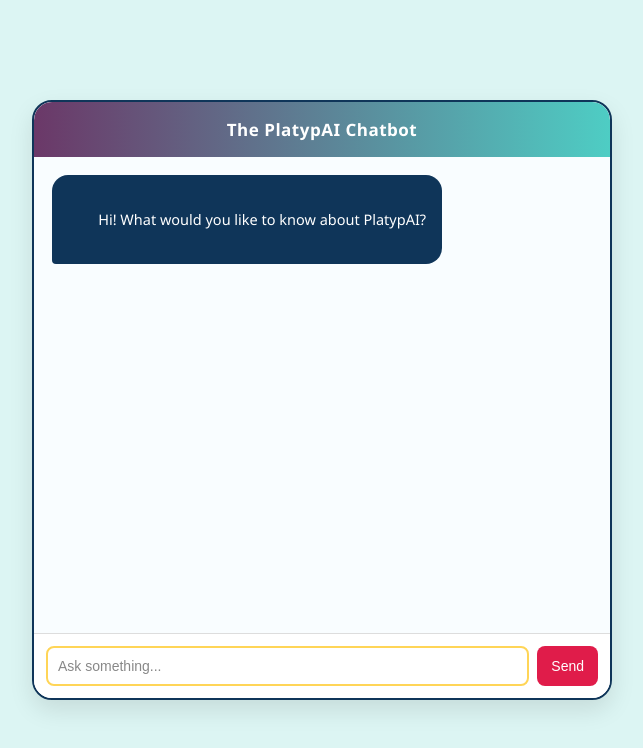
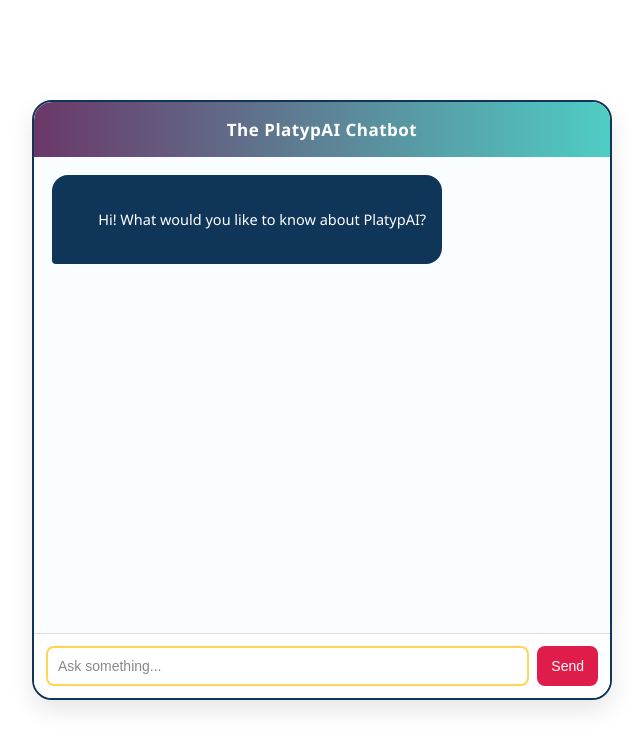
Before and after one commit to Instructionalize/chatbot-wrapper, a plain HTML site: page index.html in a window 1280 px wide. Shown: the whole page, without its empty margins (318-961 px from the left). Drawn offline with Linux system fonts and the light colour scheme.

Commit message:
updated background color

```diff
--- a/index.html
+++ b/index.html
@@ -7,7 +7,7 @@
   <style>
     body {
       font-family: 'Segoe UI', sans-serif;
-      background: #DCF5F3;
+      background: #FFFFFF;
       display: flex;
       align-items: center;
       justify-content: center;
```
